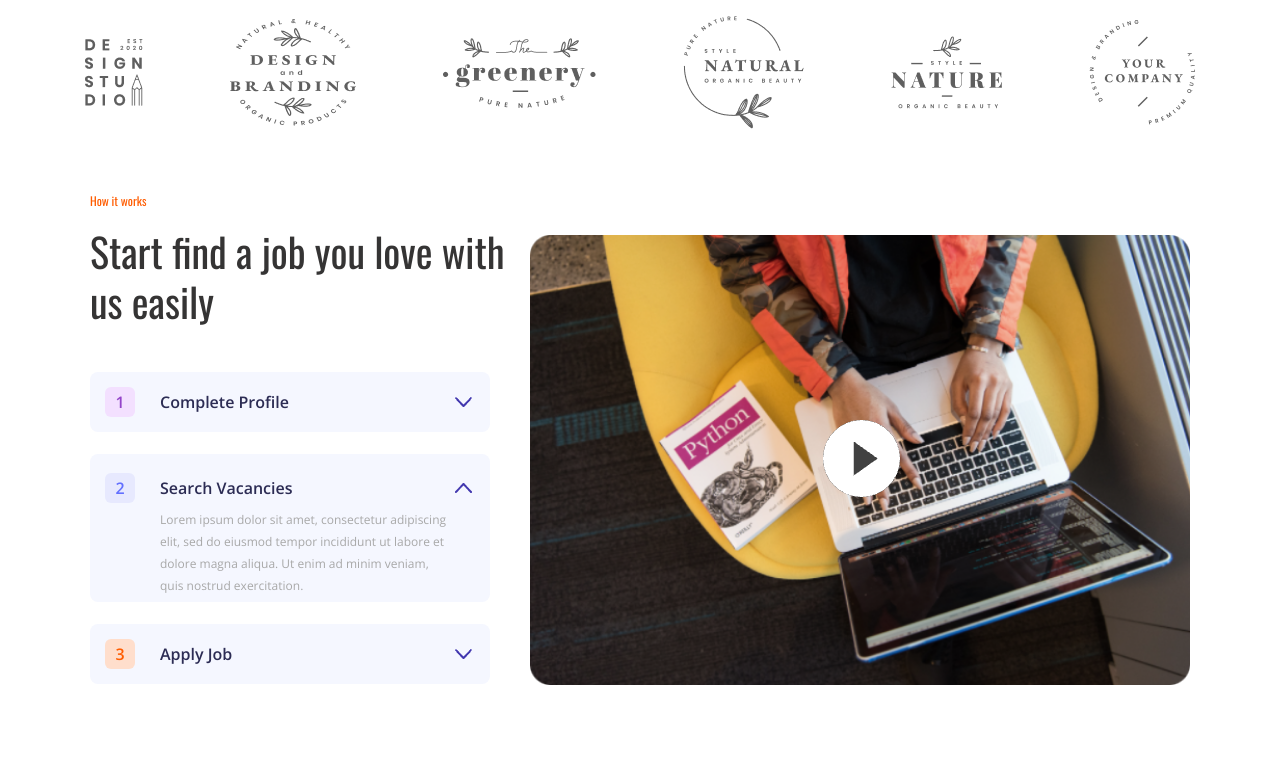
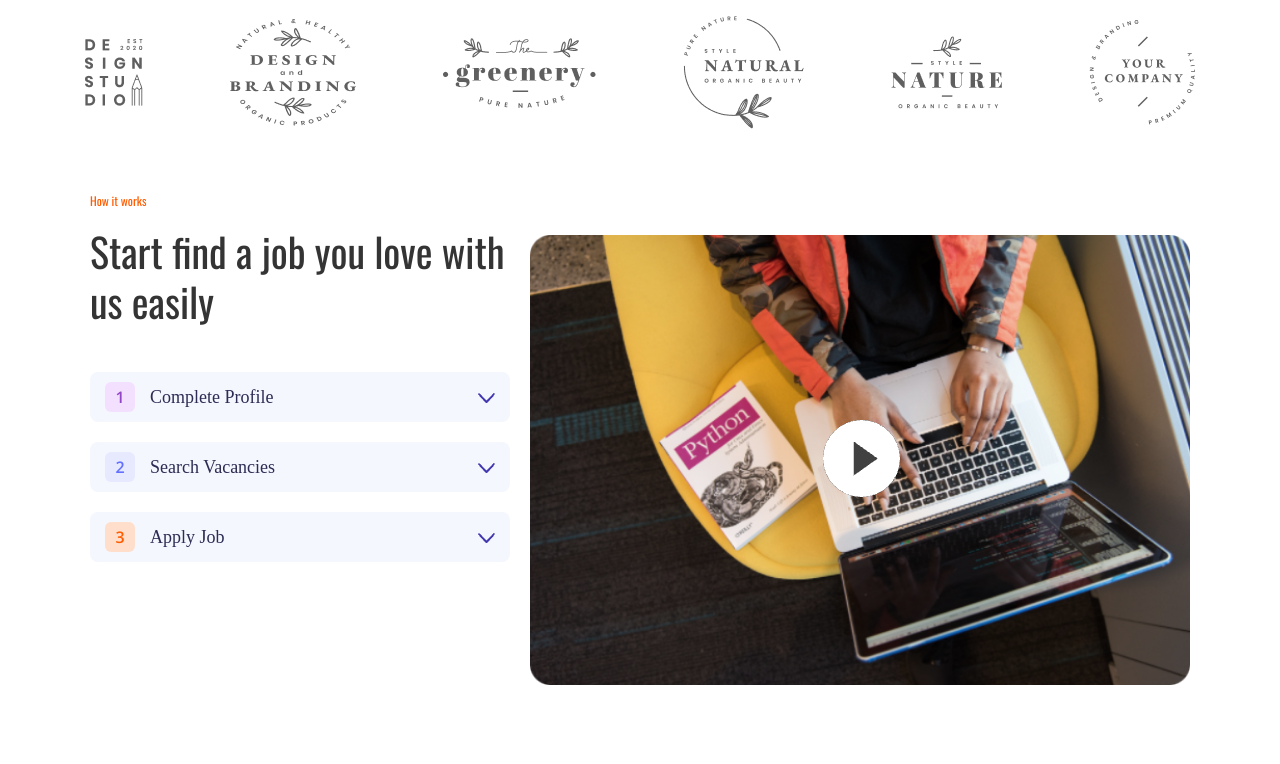
Before and after one commit to VlZelinsky911/leanding-2-Second-, a plain HTML site: page index.html in a window 1280 px wide. Shown: the part 640-1404 px from the top of the page. Drawn offline with nearby package versions, Linux system fonts and the light colour scheme.

Commit message:
added accordion

```diff
--- a/#source/style.scss
+++ b/#source/style.scss
@@ -179,6 +179,8 @@ header {
 
 .service-guide {
 	@extend %basik;
+	display: flex;
+	align-items: center;
 }
 .service-guide__items {
   display: flex;
@@ -203,87 +205,142 @@ header {
   .service-guide__deskription__block {
     position: relative;
   }
-  .service-guide__deskription__blocks {
+  .service-guide__faq {
+		width: 420px;
+	}
+
+	.faq__item {
+		border-radius: 8px;
+		background: rgb(245, 247, 255);
+		margin-bottom: 20px;
+	}
+
+	.faq__title {
 		display: flex;
 		align-items: center;
-    width: 370px;
-    border-radius: 8px;
-    background: rgb(245, 247, 255);
-    padding: 15px;
-    margin-top: 22px;
+		cursor: pointer;
+		font-size: 18px;
+		color: #2c2c54;
+		padding: 10px 15px;
+		position: relative;
 	}
 
-  .service-guide__deskription__sp_one {
-    @extend %tplNumber;
-    background-color: rgb(243, 224, 255);
-    color: rgb(148, 68, 201);
-  }
-  .service-guide__deskription__sp_two {
-    @extend %tplNumber;
-    background-color: rgb(231, 233, 254);
-    color: rgb(98, 111, 255);
-    top: -40px;
-  }
-  .service-guide__deskription__sp_three {
-    @extend %tplNumber;
-    background-color: rgb(255, 222, 204);
-    color: rgb(255, 92, 0);
+	.faq__title::after {
+		content: url('/img/arrow.png');
+		display: block;
+		position: absolute;
+		top: 50%;
+		right: 15px;
+		transform: translateY(-50%);
 	}
 
-  .service-guide__deskription__titl__two {
-    position: relative;
-    top: 108px;
+	.faq__input:checked ~ .faq__title::after {
+		content: url('/img/revers-arrow.png');
+		transition: transform 0.5s ease-out;
+	}
+
+
+	#one{
+		color: rgb(148, 68, 201);
+		background-color: rgb(243, 224, 255);
+	}
+	#three{
+	color: rgb(255, 92, 0);
+	background-color: rgb(255, 222, 204);
+	}
+	.faq__title > span {
+		display: inline-flex; /* Гарантує, що розмір буде збережений */
+		justify-content: center;
+		align-items: center;
+		width: 30px;
+		height: 30px;
+		border-radius: 6px;
+		background: rgb(231, 233, 254);
+		color: rgb(98, 111, 255);
 		font-family: Open Sans;
 		font-size: 16px;
 		font-weight: 600;
-    color: #2c2c54;
-    margin-bottom: 10px;
-  }
-  .service-guide__deskription__blocks > h3 {
-    position: absolute;
-    left: 70px;
-    font-family: Open Sans;
-    font-size: 16px;
-    font-weight: 600;
-    color: #2c2c54;
-  }
-  .service-guide__deskription__blocks > p {
-    width: 295px;
-    position: relative;
-    top: 40px;
-    left: 10px;
-    font-family: Open Sans;
-    font-size: 12px;
-    font-weight: 400;
-    line-height: 22px;
-    color: #a8a8a8;
-    margin-bottom: 30px;
+		margin-right: 15px;
 	}
 
-  #service-guide__deskription__img {
-    position: relative;
-    top: 0;
-    left: 305px;
+	.faq__input {
+		appearance: none;
+		position: absolute;
 	}
-  .service-guide__deskription__blocks > a {
-    position: relative;
-    top: -40px;
-    left: 10px;
+
+	.faq__text {
+		max-height: 0; /* Початково приховуємо */
+		overflow: hidden; /* Приховуємо зайвий текст */
+		padding: 0 15px;
+		font-size: 14px;
+		line-height: 20px;
+		color: #909bb5; /* Сірий текст */
+		transition: max-height 0.3s ease-out, padding 0.3s ease-out; /* Анімація */
+	}
+
+	.faq__input:checked ~ .faq__text {
+		max-height: 200px; /* Достатньо для тексту */
+		padding: 10px 15px; /* Відновлюємо padding */
 	}
 
 	.service-guide__video {
     position: relative;
     top: 40px;
-  }
-  .service-guide__video > :first-child {
+
+		& > img:first-child{
+			position: relative;
 			width: 660px;
 			height: 450px;
 		}
-  .service-guide__video > :last-child {
+		a{
 			position: absolute;
 			top: 185px;
 			right: 290px;
 		}
+  }
+
+
+  // .service-guide__deskription__titl__two {
+  //   position: relative;
+  //   top: 108px;
+  //   font-family: Open Sans;
+  //   font-size: 16px;
+  //   font-weight: 600;
+  //   color: #2c2c54;
+  //   margin-bottom: 10px;
+  // }
+  // .service-guide__deskription__blocks > h3 {
+  //   position: absolute;
+  //   left: 70px;
+  //   font-family: Open Sans;
+  //   font-size: 16px;
+  //   font-weight: 600;
+  //   color: #2c2c54;
+  // }
+  // .service-guide__deskription__blocks > p {
+  //   width: 295px;
+  //   position: relative;
+  //   top: 40px;
+  //   left: 10px;
+  //   font-family: Open Sans;
+  //   font-size: 12px;
+  //   font-weight: 400;
+  //   line-height: 22px;
+  //   color: #a8a8a8;
+  //   margin-bottom: 30px;
+  // }
+
+  // #service-guide__deskription__img {
+  //   position: relative;
+  //   top: 0;
+  //   left: 305px;
+  // }
+  // .service-guide__deskription__blocks > a {
+  //   position: relative;
+  //   top: -40px;
+  //   left: 10px;
+  // }
+
 }
 .about-us {
 	@extend %basik;
--- a/index.html
+++ b/index.html
@@ -99,30 +99,46 @@
 
 							<div class="service-guide__deskription__block">
 								<div class="service-guide__deskription__blocks">
-									<span class="service-guide__deskription__sp_one">1</span>
-									<h3 class=>Complete Profile</h3>
-									<a href="#" id="service-guide__deskription__img">
-										<img src="/img/arrow.png" alt="arrow picture">
-									</a>
+									<div class="service-guide__faq">
+										<div class="faq__item">
+											<input class="faq__input" type="checkbox" id="faq__1">
+											<label for="faq__1" class="faq__title"><span id="one">1</span> Complete Profile</label>
+											<div class="faq__text">
+												<p>
+													Lorem ipsum dolor sit amet, consectetur adipiscing elit, sed do eiusmod tempor incididunt ut labore et dolore magna aliqua. Ut enim ad minim veniam, quis nostrud exercitation.
+												</p>
 											</div>
-								<div class="service-guide__deskription__blocks">
-									<span class="service-guide__deskription__sp_two">2</span>
-									<h3 class="service-guide__deskription__titl__two">Search Vacancies</h3>
-									<p>Lorem ipsum dolor sit amet, consectetur adipiscing elit, sed do eiusmod tempor incididunt ut labore et dolore magna aliqua. Ut enim ad minim veniam, quis nostrud exercitation.</p>
-									<a href="#"><img src="/img/revers-arrow.png" alt="rewers arrow picture"></a>
 										</div>
-								<div class="service-guide__deskription__blocks">
-									<span class="service-guide__deskription__sp_three">3</span>
-									<h3>Apply Job</h3>
-									<a href="#" id="service-guide__deskription__img">
-										<img src="/img/arrow.png" alt="arrow picture">
-									</a>
+									</div>
+									<div class="service-guide__faq">
+										<div class="faq__item">
+											<input class="faq__input" type="checkbox" id="faq__2">
+											<label for="faq__2" class="faq__title"><span>2</span>Search Vacancies</label>
+											<div class="faq__text">
+												<p>
+													Lorem ipsum dolor sit amet, consectetur adipiscing elit, sed do eiusmod tempor incididunt ut labore et dolore magna aliqua. Ut enim ad minim veniam, quis nostrud exercitation.
+												</p>
+											</div>
+										</div>
+									</div>
+									<div class="service-guide__faq">
+										<div class="faq__item">
+											<input class="faq__input" type="checkbox" id="faq__3">
+											<label for="faq__3" class="faq__title"><span id="three">3</span>Apply Job</label>
+											<div class="faq__text">
+												<p>
+													Lorem ipsum dolor sit amet, consectetur adipiscing elit, sed do eiusmod tempor incididunt ut labore et dolore magna aliqua. Ut enim ad minim veniam, quis nostrud exercitation.
+												</p>
+											</div>
+										</div>
+									</div>
 								</div>
 							</div>
 						</div>
 						<div class="service-guide__video">
 							<img src="/img/background-photo.png" alt="photo from YouTube" />
 							<a href="#"><img src="/img/player.png" alt="player picture" /></a>
+						</div>
           </div>
         </div>
 			</div>
```
Also changed, not shown: css/style.css. Lines whose indentation alone changed are shown as unchanged.
